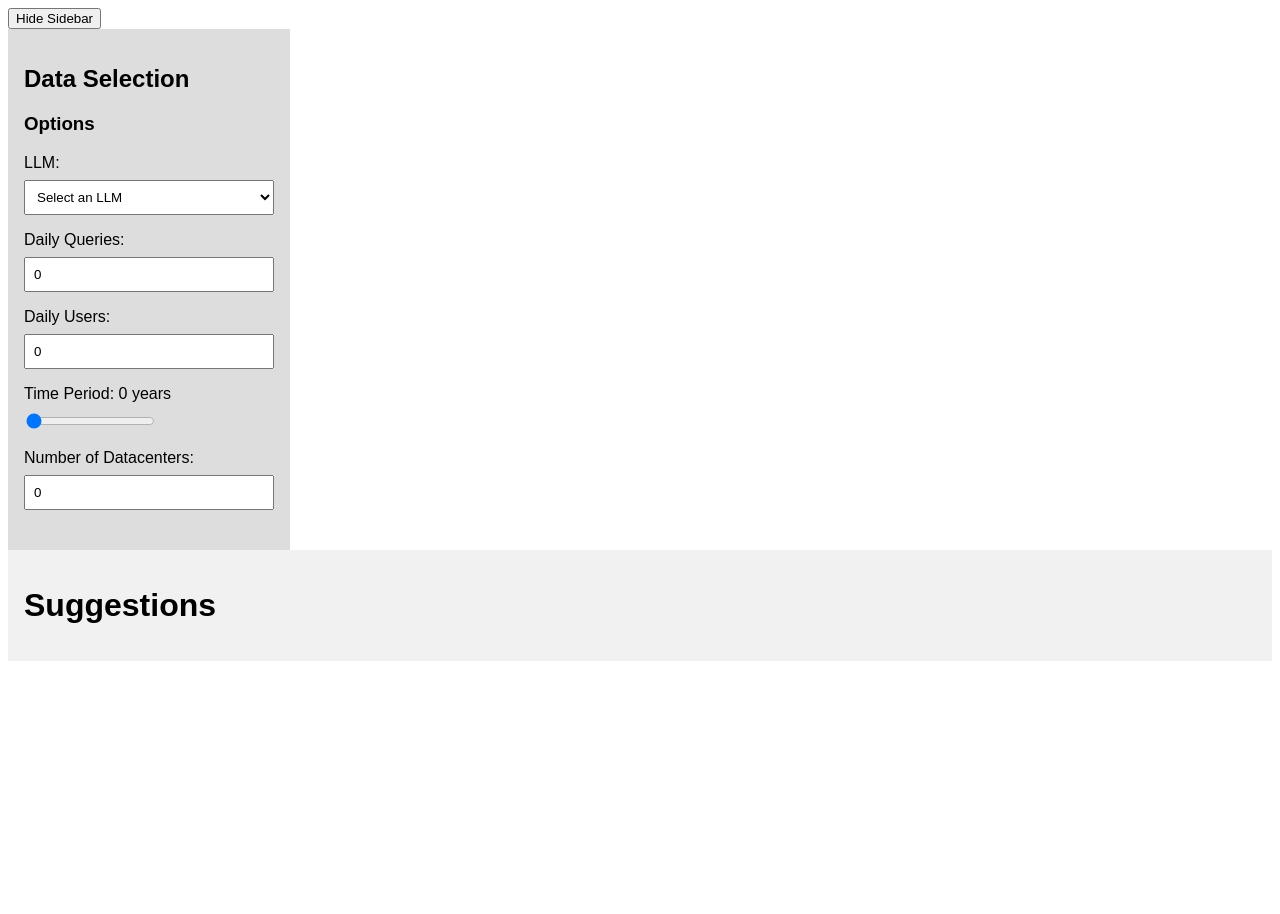
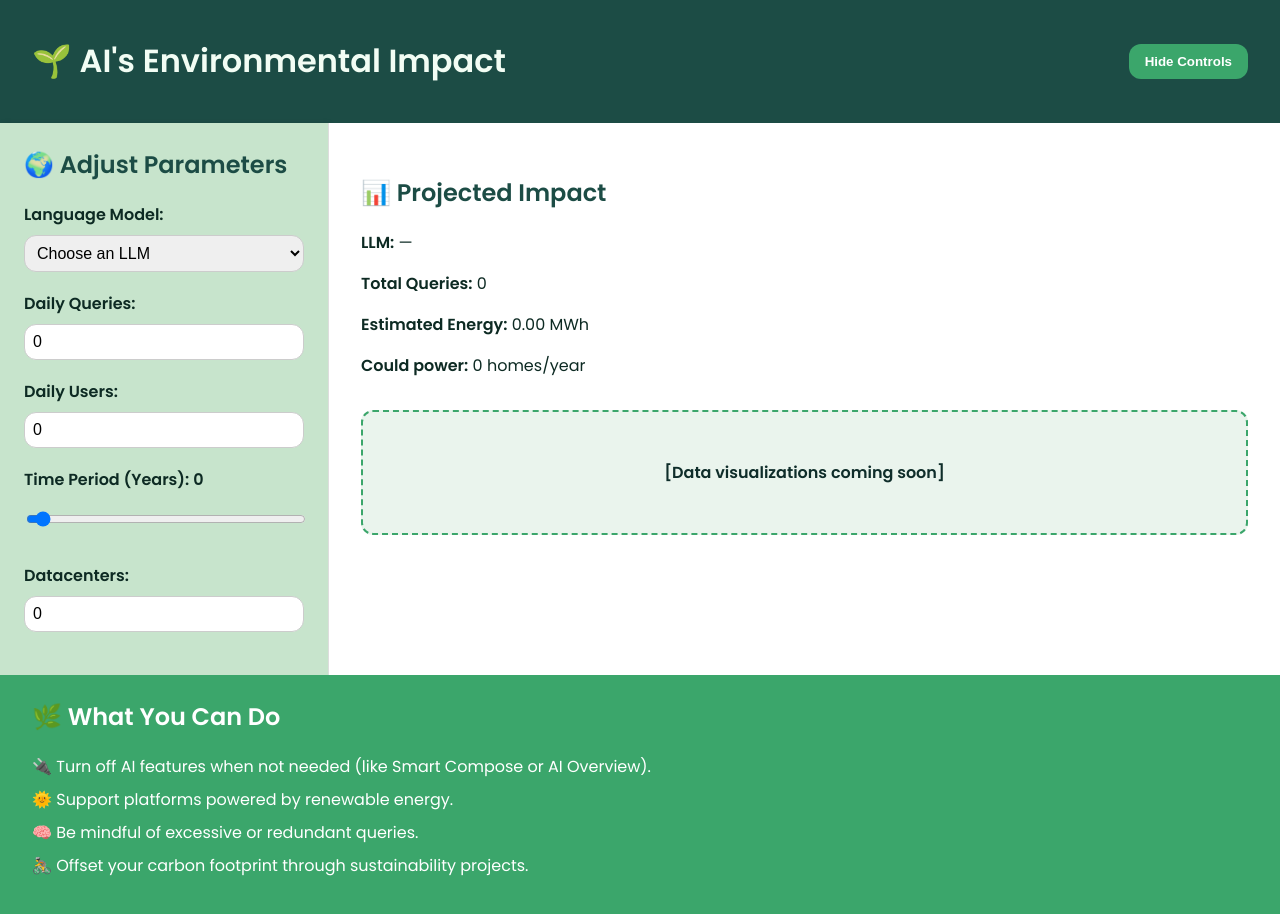
Before and after one commit to daver12345/lmc-ai-env-website, a React app: page / in a window 1280 px wide. Shown: the top 914 px of the page. Before the commit the page ends 800 px from the top, so only its background shows below. Built offline with nearby package versions, Linux system fonts and the light colour scheme.

Commit message:
Basic stylistic changes & component modularization

```diff
--- a/src/App.css
+++ b/src/App.css
@@ -1,48 +1,123 @@
-.App {
-    font-family: Arial, sans-serif;
+@import url('https://fonts.googleapis.com/css2?family=Poppins:wght@400;600&display=swap');
+
+:root {
+  --primary: #1c4c45;
+  --accent: #3ba66b;
+  --light-bg: #eaf4ed;
+  --mid-bg: #c7e4cc;
+  --dark-bg: #0f2d2a;
+  --text-dark: #0d2a23;
+  --text-light: #f2fdf4;
+  --border-radius: 12px;
+}
+
+body {
   margin: 0;
   padding: 0;
+  font-family: 'Poppins', sans-serif;
+  background-color: var(--light-bg);
+  color: var(--text-dark);
 }
 
-  header {
-    background-color: #f1f1f1;
-    padding: 1rem;
+.App {
   display: flex;
+  flex-direction: column;
+  min-height: 100vh;
+}
+
+.app-header {
+  background-color: var(--primary);
+  color: var(--text-light);
+  padding: 1rem 2rem;
+  display: flex;
+  justify-content: space-between;
   align-items: center;
-    justify-content: space-between;
+}
+
+.sidebar-toggle {
+  background-color: var(--accent);
+  color: white;
+  border: none;
+  padding: 0.6rem 1rem;
+  border-radius: var(--border-radius);
+  cursor: pointer;
+  font-weight: bold;
 }
 
 .container {
   display: flex;
+  flex-grow: 1;
 }
 
 .sidebar {
-    width: 250px;
-    background-color: #ddd;
-    padding: 1rem;
+  width: 280px;
+  background-color: var(--mid-bg);
+  padding: 1.5rem;
+  box-shadow: 2px 0 5px rgba(0, 0, 0, 0.1);
+}
+
+.sidebar h2 {
+  margin-top: 0;
+  color: var(--primary);
+}
+
+.field {
+  margin-bottom: 1.2rem;
+}
+
+.field label {
+  display: block;
+  font-weight: 600;
+  margin-bottom: 0.5rem;
+}
+
+.field input,
+.field select {
+  width: 100%;
+  padding: 0.5rem;
+  border-radius: var(--border-radius);
+  border: 1px solid #ccc;
+  font-size: 1rem;
+  box-sizing: border-box;
 }
 
 .content {
   flex: 1;
-    padding: 1rem;
+  padding: 2rem;
+  background-color: #ffffff;
+  border-left: 1px solid #ddd;
 }
 
-  .section {
-    margin-bottom: 1.5rem;
+.content h2 {
+  color: var(--primary);
 }
 
-  .field {
-    margin-bottom: 1rem;
+.visual-placeholder {
+  margin-top: 2rem;
+  padding: 2rem;
+  background-color: var(--light-bg);
+  border: 2px dashed var(--accent);
+  border-radius: var(--border-radius);
+  text-align: center;
+  color: var(--dark-bg);
+  font-weight: 600;
 }
 
-  .field label {
-    display: block;
+.suggestions {
+  background-color: var(--accent);
+  color: white;
+  padding: 1.5rem 2rem;
+}
+
+.suggestions h2 {
+  margin-top: 0;
+}
+
+.suggestions ul {
+  list-style: none;
+  padding: 0;
+}
+
+.suggestions li {
   margin-bottom: 0.5rem;
 }
-
-  .field input[type='number'],
-  .field select {
-    width: 100%;
-    padding: 0.5rem;
-    box-sizing: border-box;
-  }
--- a/src/App.js
+++ b/src/App.js
@@ -1,7 +1,10 @@
 import React, { useState } from 'react';
+import Sidebar from './components/Sidebar';
+import Dashboard from './components/Dashboard';
+import Suggestions from './components/Suggestions';
+import './App.css';
 
 function App() {
-  // State hooks for toggling sidebar and form fields
   const [sidebarVisible, setSidebarVisible] = useState(true);
   const [llm, setLlm] = useState('');
   const [dailyQueries, setDailyQueries] = useState(0);
@@ -9,88 +12,40 @@ function App() {
   const [timePeriod, setTimePeriod] = useState(0);
   const [datacenters, setDatacenters] = useState(0);
 
-  const toggleSidebar = () => {
-    setSidebarVisible(!sidebarVisible);
-  };
+  const toggleSidebar = () => setSidebarVisible(!sidebarVisible);
 
   return (
     <div className="App">
-      <button onClick={toggleSidebar}>
-        {sidebarVisible ? 'Hide Sidebar' : 'Show Sidebar'}
-      </button>
+      <header className="app-header">
+        <h1>🌱 AI's Environmental Impact</h1>
+        <button onClick={toggleSidebar} className="sidebar-toggle">
+          {sidebarVisible ? 'Hide Controls' : 'Show Controls'}
+        </button>
+      </header>
       <div className="container">
         {sidebarVisible && (
-          <aside className="sidebar">
-            <h2>Data Selection</h2>
-            <div className="section">
-              <h3>Options</h3>
-              <div className="field">
-                <label htmlFor="llm">LLM:</label>
-                <select
-                  id="llm"
-                  value={llm}
-                  onChange={(e) => setLlm(e.target.value)}
-                >
-                  <option value="">Select an LLM</option>
-                  <option value="gpt-4">GPT-4</option>
-                  <option value="gpt-3">GPT-3</option>
-                  <option value="custom">Custom</option>
-                </select>
-              </div>
-              <div className="field">
-                <label htmlFor="dailyQueries">Daily Queries:</label>
-                <input
-                  type="number"
-                  id="dailyQueries"
-                  min="0"
-                  value={dailyQueries}
-                  onChange={(e) => setDailyQueries(e.target.value)}
-                />
-              </div>
-              <div className="field">
-                <label htmlFor="dailyUsers">Daily Users:</label>
-                <input
-                  type="number"
-                  id="dailyUsers"
-                  min="0"
-                  value={dailyUsers}
-                  onChange={(e) => setDailyUsers(e.target.value)}
-                />
-              </div>
-              <div className="field">
-                <label htmlFor="timePeriod">
-                  Time Period: {timePeriod} {timePeriod === '1' ? 'year' : 'years'}
-                </label>
-                <input
-                  type="range"
-                  id="timePeriod"
-                  min="0"
-                  max="10"
-                  step="1"
-                  value={timePeriod}
-                  onChange={(e) => setTimePeriod(e.target.value)}
-                />
-              </div>
-              <div className="field">
-                <label htmlFor="datacenters">Number of Datacenters:</label>
-                <input
-                  type="number"
-                  id="datacenters"
-                  min="0"
-                  value={datacenters}
-                  onChange={(e) => setDatacenters(e.target.value)}
-                />
-              </div>
-            </div>
-          </aside>
+          <Sidebar
+            llm={llm}
+            setLlm={setLlm}
+            dailyQueries={dailyQueries}
+            setDailyQueries={setDailyQueries}
+            dailyUsers={dailyUsers}
+            setDailyUsers={setDailyUsers}
+            timePeriod={timePeriod}
+            setTimePeriod={setTimePeriod}
+            datacenters={datacenters}
+            setDatacenters={setDatacenters}
+          />
         )}
-        {/* <main className="content">
-          {}
-        </main> */}
+        <Dashboard
+          llm={llm}
+          dailyQueries={dailyQueries}
+          dailyUsers={dailyUsers}
+          timePeriod={timePeriod}
+          datacenters={datacenters}
+        />
       </div>
-      <header>
-        <h1>Suggestions</h1>
-      </header>
+      <Suggestions />
     </div>
   );
 }
--- /dev/null
+++ b/src/components/Dashboard.js
@@ -0,0 +1,25 @@
+// File: src/components/Dashboard.js
+import React from 'react';
+
+function Dashboard({ llm, dailyQueries, dailyUsers, timePeriod, datacenters }) {
+  // Placeholder calculations
+  const totalQueries = dailyQueries * 365 * timePeriod;
+  const energyUseMWh = (totalQueries * 2.9) / 1e6; // 2.9 Wh per query
+  const homesPowered = (energyUseMWh * 1000) / 10558; // 10,558 kWh/year per US home
+
+  return (
+    <main className="content">
+      <h2>📊 Projected Impact</h2>
+      <p><strong>LLM:</strong> {llm || '—'}</p>
+      <p><strong>Total Queries:</strong> {totalQueries.toLocaleString()}</p>
+      <p><strong>Estimated Energy:</strong> {energyUseMWh.toFixed(2)} MWh</p>
+      <p><strong>Could power:</strong> {homesPowered.toFixed(0)} homes/year</p>
+
+      <div className="visual-placeholder">
+        <p>[Data visualizations coming soon]</p>
+      </div>
+    </main>
+  );
+}
+
+export default Dashboard;
--- /dev/null
+++ b/src/components/Sidebar.js
@@ -0,0 +1,43 @@
+// File: src/Sidebar.js
+import React from 'react';
+
+function Sidebar({
+  llm, setLlm,
+  dailyQueries, setDailyQueries,
+  dailyUsers, setDailyUsers,
+  timePeriod, setTimePeriod,
+  datacenters, setDatacenters
+}) {
+  return (
+    <aside className="sidebar">
+      <h2>🌍 Adjust Parameters</h2>
+      <div className="field">
+        <label>Language Model:</label>
+        <select value={llm} onChange={(e) => setLlm(e.target.value)}>
+          <option value="">Choose an LLM</option>
+          <option value="gpt-4">GPT-4</option>
+          <option value="gpt-3">GPT-3</option>
+          <option value="custom">Custom</option>
+        </select>
+      </div>
+      <div className="field">
+        <label>Daily Queries:</label>
+        <input type="number" value={dailyQueries} onChange={(e) => setDailyQueries(e.target.value)} />
+      </div>
+      <div className="field">
+        <label>Daily Users:</label>
+        <input type="number" value={dailyUsers} onChange={(e) => setDailyUsers(e.target.value)} />
+      </div>
+      <div className="field">
+        <label>Time Period (Years): {timePeriod}</label>
+        <input type="range" min="0" max="10" step="1" value={timePeriod} onChange={(e) => setTimePeriod(e.target.value)} />
+      </div>
+      <div className="field">
+        <label>Datacenters:</label>
+        <input type="number" value={datacenters} onChange={(e) => setDatacenters(e.target.value)} />
+      </div>
+    </aside>
+  );
+}
+
+export default Sidebar;
--- /dev/null
+++ b/src/components/Suggestions.js
@@ -0,0 +1,18 @@
+// File: src/components/Suggestions.js
+import React from 'react';
+
+function Suggestions() {
+  return (
+    <section className="suggestions">
+      <h2>🌿 What You Can Do</h2>
+      <ul>
+        <li>🔌 Turn off AI features when not needed (like Smart Compose or AI Overview).</li>
+        <li>🌞 Support platforms powered by renewable energy.</li>
+        <li>🧠 Be mindful of excessive or redundant queries.</li>
+        <li>🚴 Offset your carbon footprint through sustainability projects.</li>
+      </ul>
+    </section>
+  );
+}
+
+export default Suggestions;
```
Lines whose indentation alone changed are shown as unchanged.
